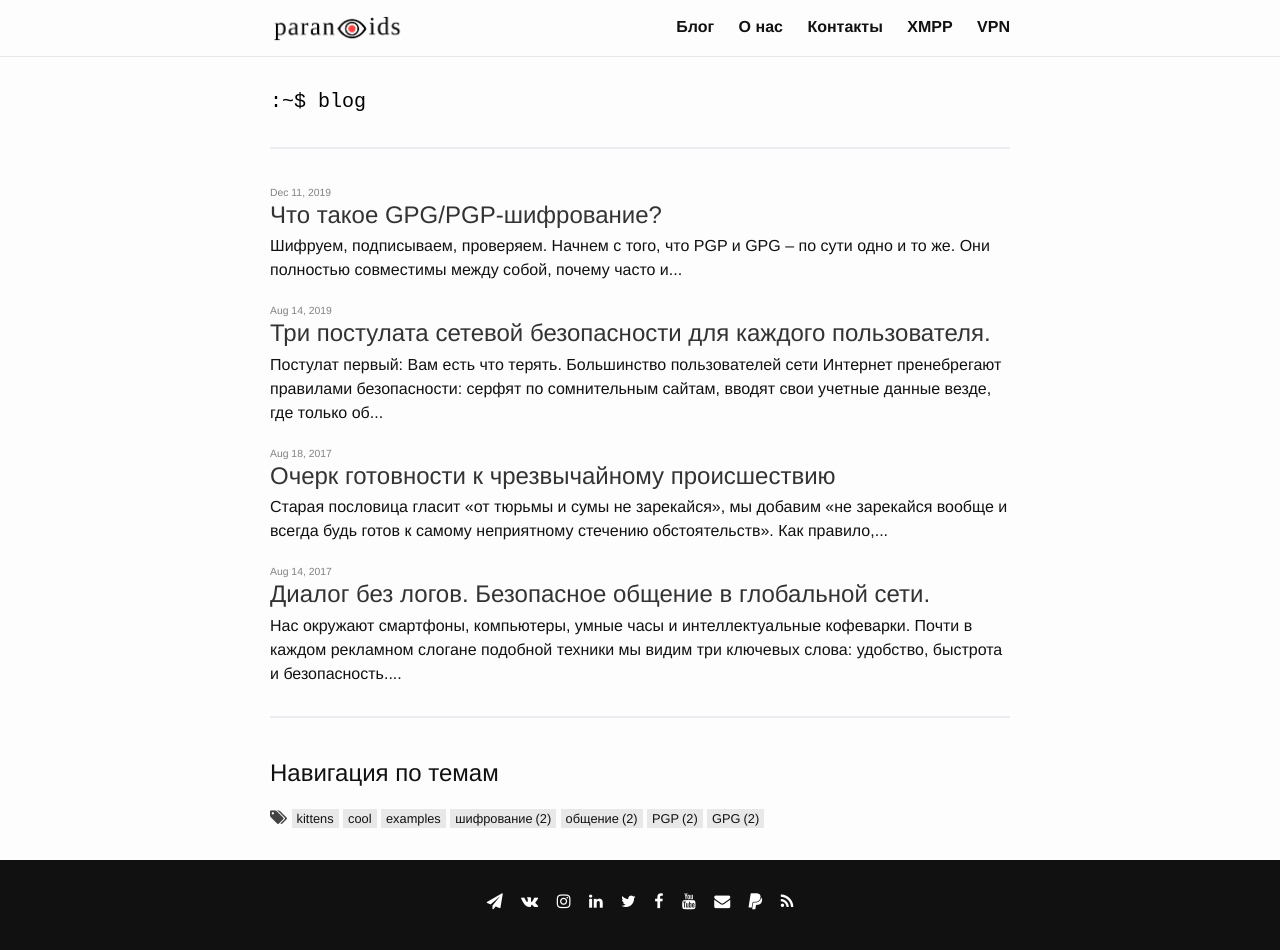
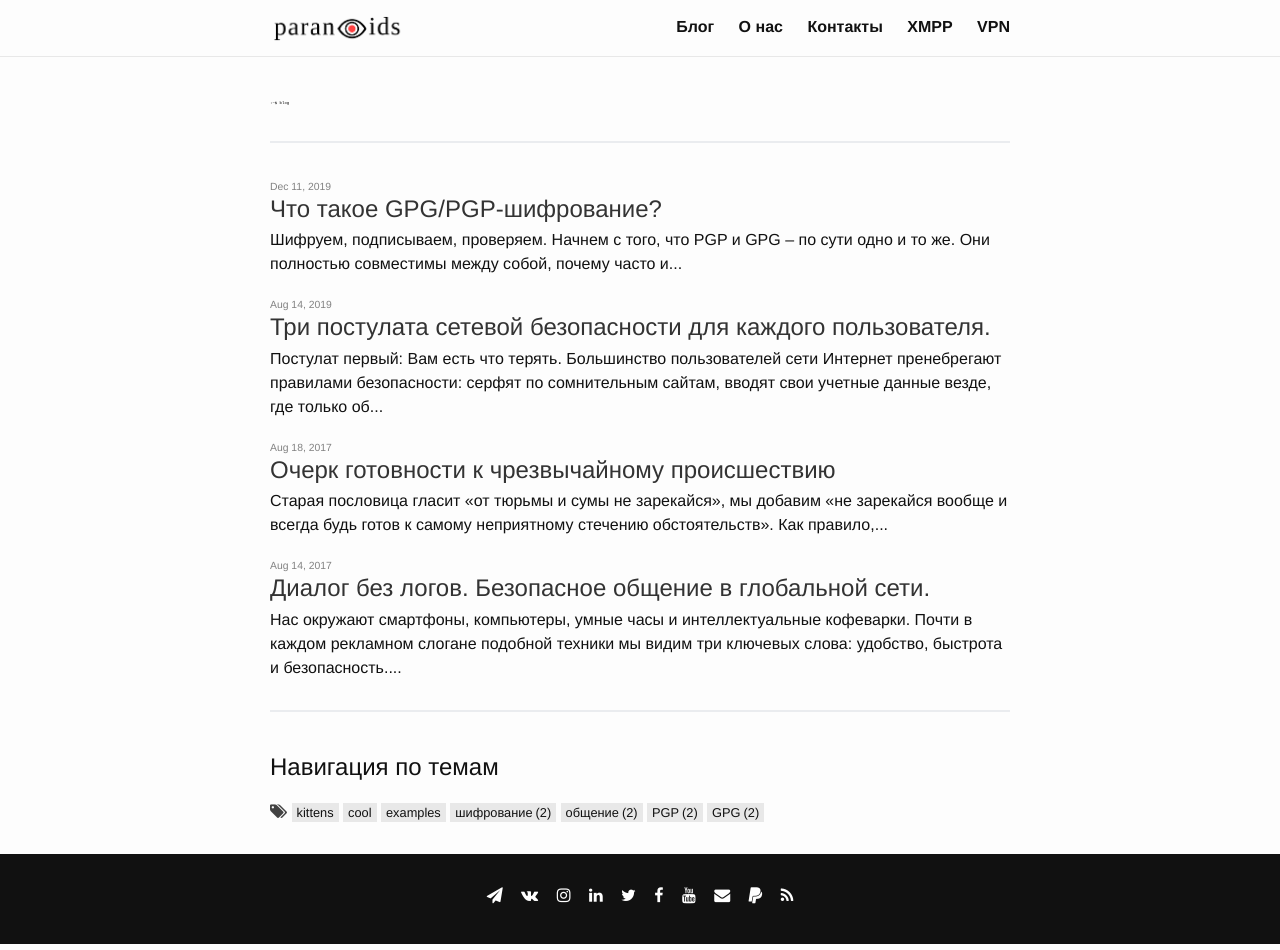
Before and after one commit to 2b7E1n6D0e5R7/2b7E1n6D0e5R7.github.io, a Jekyll site: the page built from index.html, in a window 1280 px wide. Built offline with Jekyll 4.4.1, drawn with Linux system fonts in a browser that asks for light colours; the list of posts is cut into pages by our own code.

Commit message:
Update _layout.scss

```diff
--- a/_sass/minimaless/_layout.scss
+++ b/_sass/minimaless/_layout.scss
@@ -216,7 +216,7 @@ color: white;
   display: inline;
 }
 .title-black {
-  @include relative-font-size(1.25);
+  @include relative-font-size(0.25);
   font-family: monospace;
   margin-top: 0;
   padding-top: 0;
```
